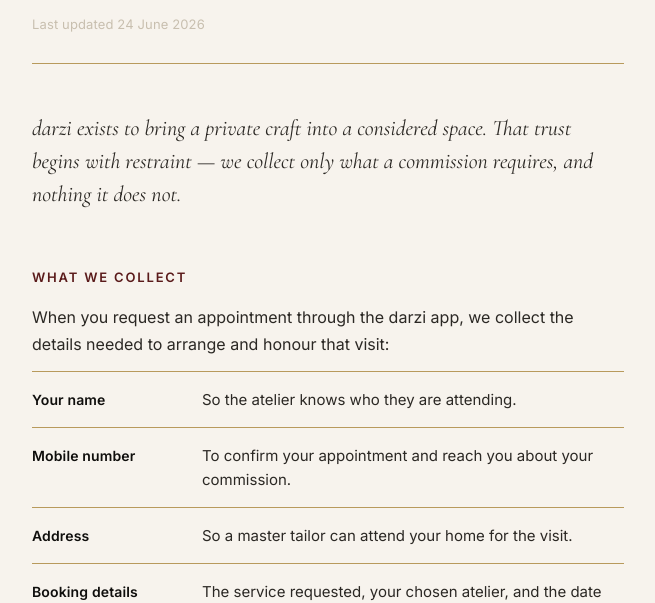
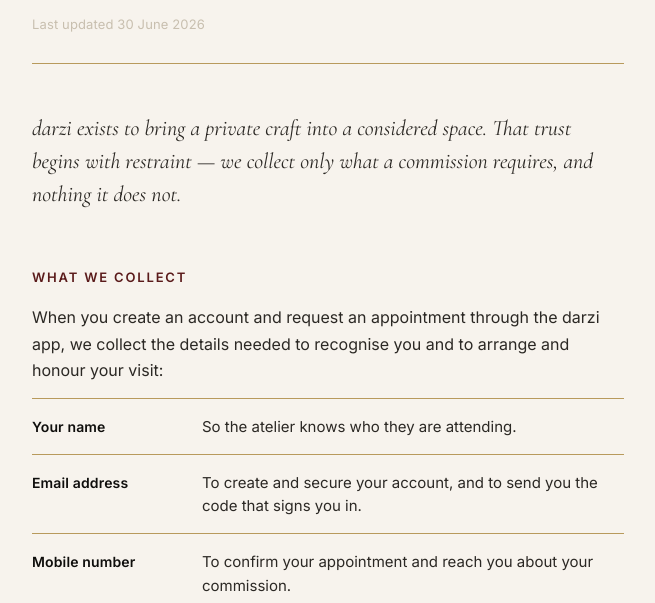
Before and after one commit to aristocrack7/darzi-privacy, a plain HTML site: page index.html in a window 1280 px wide. Shown: the part 202-805 px from the top of the page, without its empty margins (312-967 px from the left). Drawn offline with nearby package versions, Linux system fonts and the light colour scheme.

Commit message:
Revise privacy policy details in index.html
Updated the last updated date and modified text for clarity regarding account creation and data collection.

```diff
--- a/index.html
+++ b/index.html
@@ -201,18 +201,22 @@
       <span class="wordmark">darzi</span>
       <div class="eyebrow">Privacy</div>
       <h1>What we hold, and what we do not.</h1>
-      <div class="updated">Last updated 24 June 2026</div>
+      <div class="updated">Last updated 30 June 2026</div>
     </header>
 
     <p class="standfirst">darzi exists to bring a private craft into a considered space. That trust begins with restraint &mdash; we collect only what a commission requires, and nothing it does not.</p>
 
     <section>
       <h2>What we collect</h2>
-      <p>When you request an appointment through the darzi app, we collect the details needed to arrange and honour that visit:</p>
+      <p>When you create an account and request an appointment through the darzi app, we collect the details needed to recognise you and to arrange and honour your visit:</p>
       <div class="ledger">
         <div class="row">
           <div class="term">Your name</div>
           <div class="desc">So the atelier knows who they are attending.</div>
+        </div>
+        <div class="row">
+          <div class="term">Email address</div>
+          <div class="desc">To create and secure your account, and to send you the code that signs you in.</div>
         </div>
         <div class="row">
           <div class="term">Mobile number</div>
```
